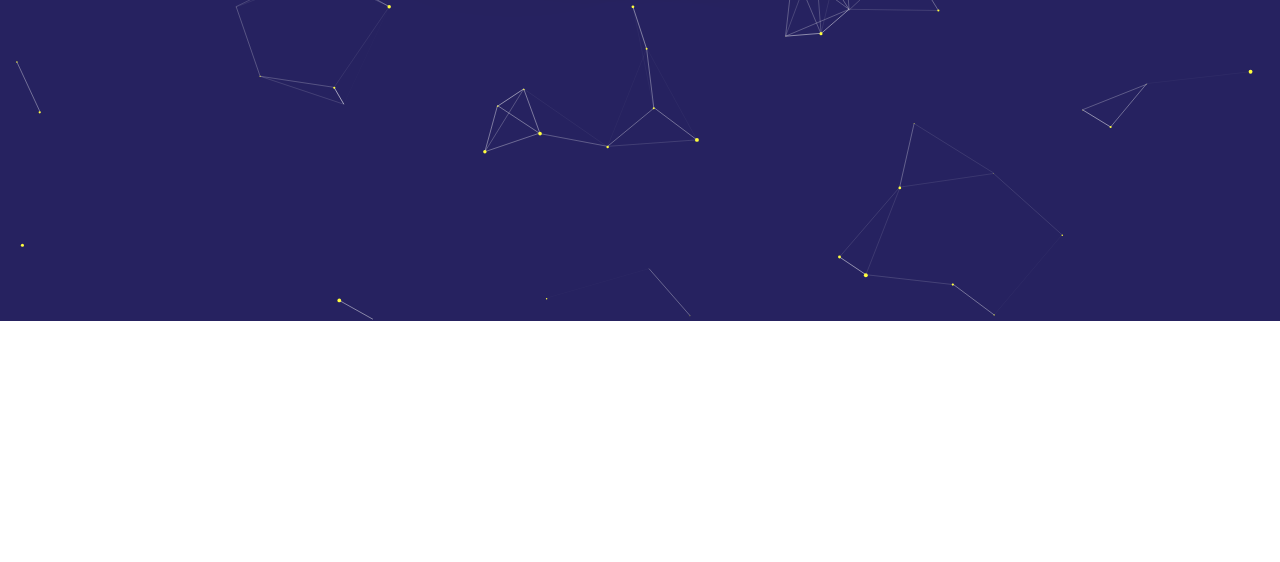
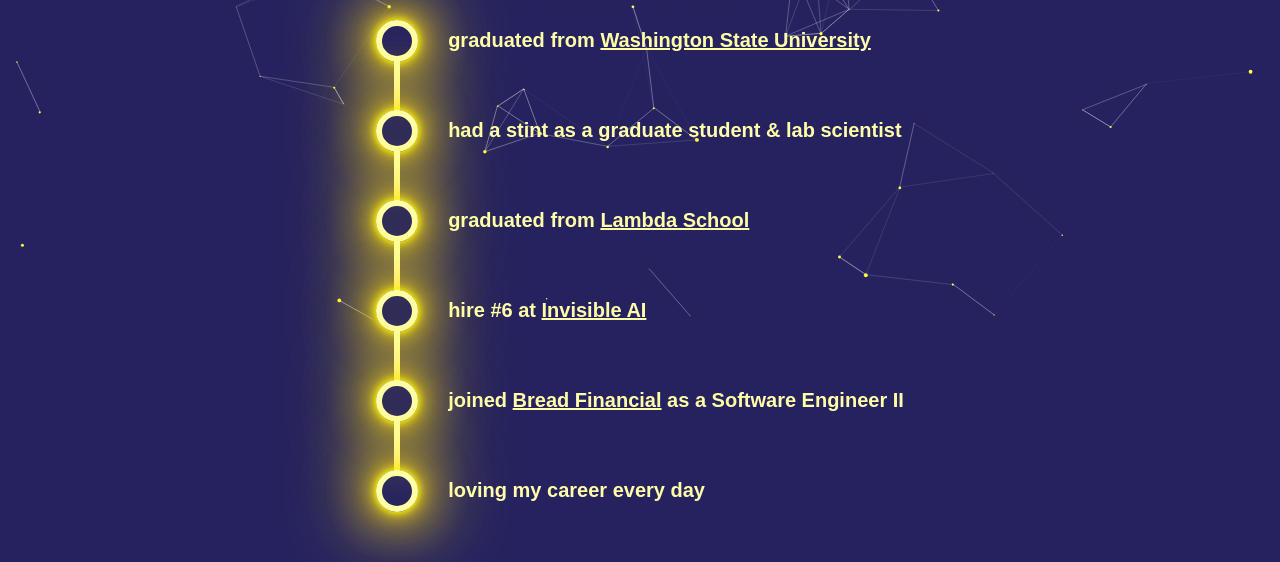
Before and after one commit to allie-rae/starry-night, a website: page index.html in a window 1280 px wide. Shown: the part 479-1041 px from the top of the page. Before the commit the page ends 800 px from the top, so only its background shows below. Drawn offline with Linux system fonts and the light colour scheme; a web font is replaced by a local one.

Commit message:
added timeline

```diff
--- a/index.css
+++ b/index.css
@@ -6,11 +6,7 @@
   margin: 0;
   font-family: Quicksand, Arial, Helvetica, sans-serif;
   text-align: center;
-}
-
-canvas {
-  display: block;
-  vertical-align: bottom;
+  background-color: #262260;
 }
 
 #particles-js {
@@ -24,36 +20,127 @@
   background-position: 50% 50%;
 }
 
+.flexbox-centered-column {
+  display: flex;
+  justify-content: center;
+  align-items: center;
+  flex-direction: column;
+}
+
+.flexbox-centered-row {
+  display: flex;
+  justify-content: center;
+  align-items: center;
+}
+
+.flexbox-left-aligned-row {
+  display: flex;
+  justify-content: flex-start;
+  align-items: center;
+}
+
+.relative {
+  position: relative;
+}
+
+.m-1 {
+  margin: 1rem;
+}
+
+.m-2 {
+  margin: 2rem;
+}
+
+.ml-2 {
+  margin-left: 2rem;
+}
+
+.timeline {
+  min-width: 500px;
+  max-width: 800px;
+}
+
 h1 {
   color: #ffffa8;
-  position: relative;
   margin-top: 0;
   padding-top: 4rem;
   font-size: 4.5rem;
   margin-bottom: 0.5rem;
 }
 
+h2 {
+  color: #ffffa8;
+  margin-top: 0;
+  font-size: 3rem;
+}
+
 h3 {
   color: #ffffa8;
-  position: relative;
   font-size: 2rem;
   margin-bottom: 0.5rem;
   margin-top: 0;
+  text-align: left;
 }
 
-.neon {
+a {
+  color: #ffffa8;
+}
+
+.allie {
   font-family: Pacifico;
   font-size: 20rem;
   font-weight: lighter;
   text-shadow: 0 0 10px rgba(255, 255, 0, 0.5), 0 0 20px rgba(255, 255, 0, 0.5),
     0 0 30px rgba(255, 255, 0, 0.5), 0 0 40px #ffdd1b, 0 0 70px #ffdd1b,
     0 0 80px #ffdd1b, 0 0 100px #ffdd1b, 0 0 150px #ffdd1b;
-  position: relative;
   color: #ffffa8;
 }
 
+.neon {
+  text-shadow: 0 0 10px rgba(255, 255, 0, 0.5), 0 0 20px rgba(255, 255, 0, 0.5),
+    0 0 30px rgba(255, 255, 0, 0.5), 0 0 40px #ffdd1b, 0 0 70px #ffdd1b,
+    0 0 80px #ffdd1b, 0 0 100px #ffdd1b, 0 0 150px #ffdd1b;
+  color: #ffffa8;
+}
+
+.point {
+  border-radius: 50%;
+  width: 30px;
+  height: 30px;
+  border: 6px solid #ffffa8;
+  box-shadow: 0 0 5px rgba(255, 255, 0, 0.5), 0 0 10px rgba(255, 255, 0, 0.5),
+    0 0 10px rgba(255, 255, 0, 0.5), 0 0 20px #ffdd1b, 0 0 50px #ffdd1b,
+    0 0 60px #ffdd1b, 0 0 80px #ffdd1b, 0 0 100px #ffdd1b;
+}
+
+.point-connector {
+  border-left: 6px solid #ffffa8;
+  height: 50px;
+  margin-top: -1.1rem;
+  margin-bottom: -1.1rem;
+  margin-left: 28px;
+}
+
 @media only screen and (max-width: 768px) {
-  .neon {
+  .allie {
     font-size: 15rem;
   }
+
+  .timeline {
+    min-width: 90%;
+  }
+
+  .point {
+    border: 6px solid #ffffa8;
+    box-shadow: 0 0 5px rgba(255, 255, 0, 0.5), 0 0 10px rgba(255, 255, 0, 0.5),
+      0 0 10px rgba(255, 255, 0, 0.5), 0 0 20px #ffdd1b, 0 0 50px #ffdd1b,
+      0 0 60px #ffdd1b, 0 0 80px #ffdd1b, 0 0 100px #ffdd1b;
+    width: auto;
+    height: auto;
+    border-radius: 0;
+  }
+
+  .point-connector {
+    display: none;
+  }
 }
--- a/index.html
+++ b/index.html
@@ -8,14 +8,69 @@
     <link rel="stylesheet" href="index.css" />
   </head>
   <body>
-    <div>
-      <div id="particles-js"></div>
+    <div id="particles-js"></div>
+    <div class="flexbox-centered-column relative">
       <h1>hello world</h1>
       <h3>nice to meet you!</h3>
       <h3>my name is</h3>
-      <span class="neon">allie</span>
+      <span class="allie">allie</span>
       <h3>welcome to my starry site</h3>
+      <div class="timeline m-2">
+        <div class="flexbox-left-aligned-row relative">
+          <h2>my path:</h2>
+        </div>
+        <div class="flexbox-left-aligned-row relative">
+          <div class="point m-1"></div>
+          <h3 class="m-1 ml-2">
+            graduated from
+            <a href="https://wsu.edu" target="_blank"
+              >Washington State University</a
+            >
+          </h3>
+        </div>
+        <div class="point-connector relative"></div>
+        <div class="flexbox-left-aligned-row relative">
+          <div class="point m-1"></div>
+          <h3 class="m-1 ml-2">
+            had a stint as a graduate student & lab scientist
+          </h3>
+        </div>
+        <div class="point-connector relative"></div>
+        <div class="flexbox-left-aligned-row relative">
+          <div class="point m-1"></div>
+          <h3 class="m-1 ml-2">
+            graduated from
+            <a href="https://bloomtech.com" target="_blank">Lambda School</a>
+          </h3>
+        </div>
+        <div class="point-connector relative"></div>
+        <div class="flexbox-left-aligned-row relative">
+          <div class="point m-1"></div>
+          <h3 class="m-1 ml-2">
+            hire #6 at
+            <a href="https://www.invisible.ai/" target="_blank">Invisible AI</a>
+          </h3>
+        </div>
+        <div class="point-connector relative"></div>
+        <div class="flexbox-left-aligned-row relative">
+          <div class="point m-1"></div>
+          <h3 class="m-1 ml-2">
+            joined
+            <a href="https://www.breadfinancial.com/" target="_blank"
+              >Bread Financial</a
+            > as a Software Engineer II
+          </h3>
+        </div>
+        <div class="point-connector relative"></div>
+        <div class="flexbox-left-aligned-row relative">
+          <div class="point m-1"></div>
+          <h3 class="m-1 ml-2">
+            loving my career every day</h3>
+          </div>
+        </div>
+      </div>
     </div>
+    <div class="m-2"></div>
     <script type="text/javascript" src="./js/particlesFnCall.js"></script>
   </body>
 </html>
```
Also changed, not shown: 1 other file.
